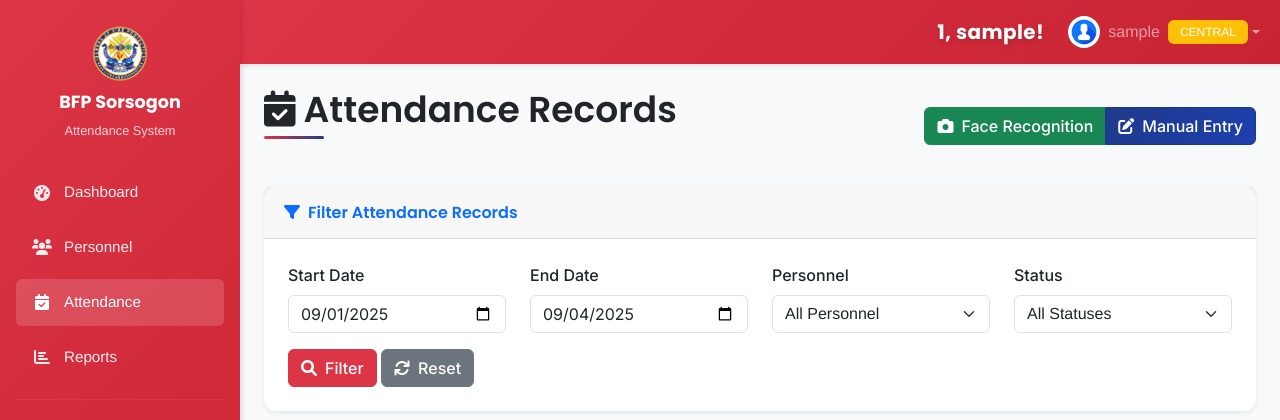
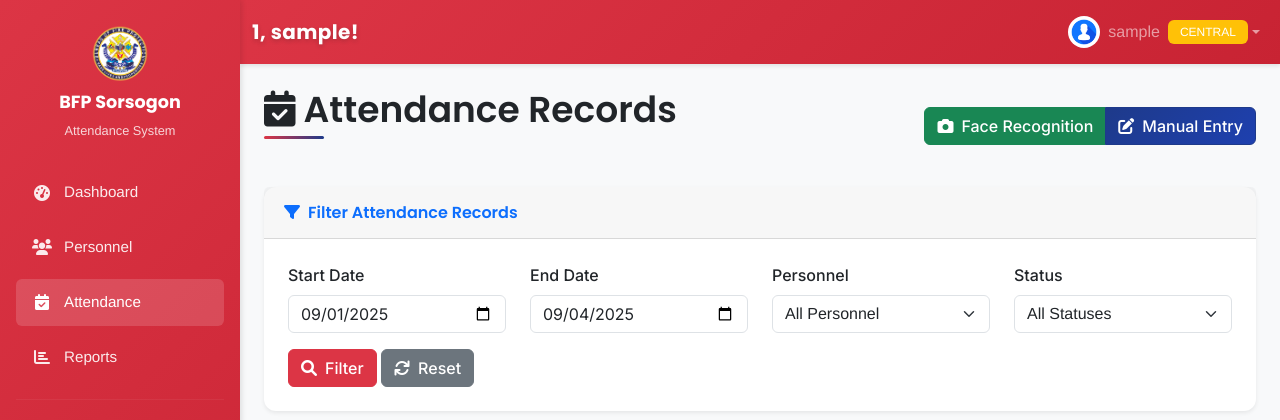
Before and after one commit to mikieee25/BFPAttendance, a Flask app: page /attendance/ in a window 1280 px wide. Shown: the top 420 px of the page. Run offline with Flask 3, Linux system fonts and the light colour scheme; a user stored in the database is signed in; data that the repository does not hold is empty; parts of the project's set-up code (start-up, migrations or seed data) failed here and were passed over; some libraries are stand-ins or nearby versions.

Commit message:
moved greeting to left

```diff
--- a/templates/base.html
+++ b/templates/base.html
@@ -215,17 +215,20 @@
             <span class="navbar-toggler-icon"></span>
           </button>
 
-          <div class="navbar-nav ms-auto">
-            <!-- Greeting Message -->
-            {% if current_user.is_authenticated %}
-            <div class="nav-item d-flex align-items-center me-3">
+          <!-- Greeting Message (Left Side) -->
+          {% if current_user.is_authenticated %}
+          <div class="navbar-nav">
+            <div class="nav-item d-flex align-items-center">
               <span class="navbar-text text-white fw-bold fs-5">
                 {{ session.current_greeting or "Welcome" }}, {{
                 current_user.first_name or current_user.username }}!
               </span>
             </div>
-            {% endif %}
+          </div>
+          {% endif %}
 
+          <!-- User Dropdown (Right Side) -->
+          <div class="navbar-nav ms-auto">
             <div class="nav-item dropdown">
               <a
                 class="nav-link dropdown-toggle d-flex align-items-center"
```
